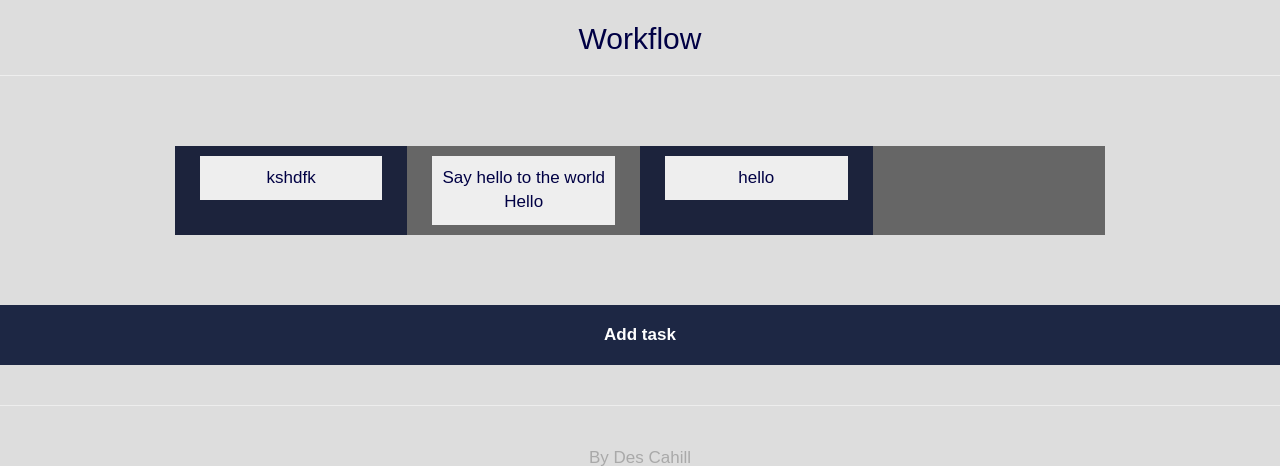
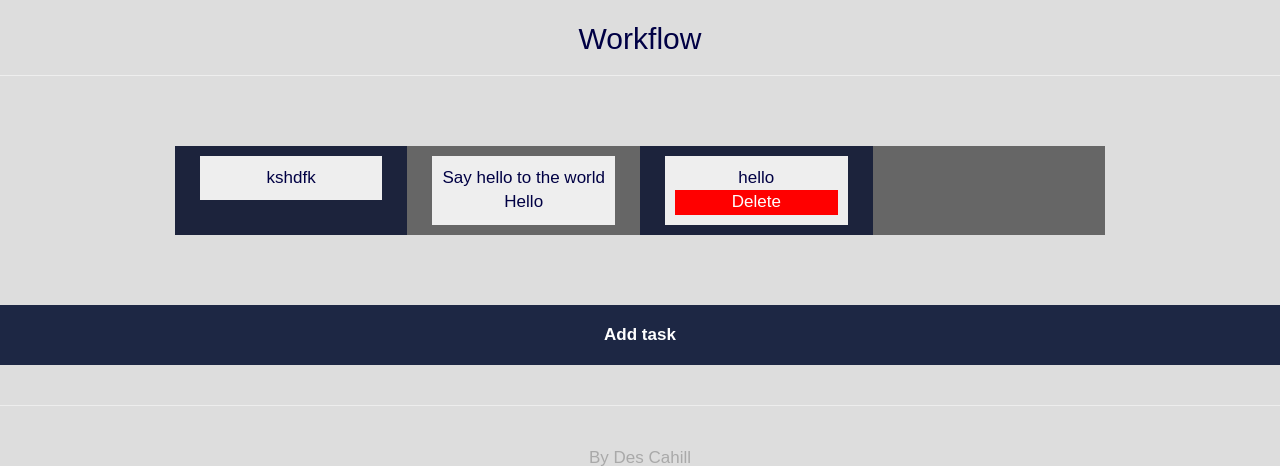
Before and after one commit to cahilld/stream3djangoproject, a Django app: page / in a window 1280 px wide. Shown: the part 56-522 px from the top of the page. Run offline with Django 3.2, Linux system fonts and the light colour scheme; a user stored in the database is signed in; data comes from the database, SQL or seed files in the repository; both versions use the stored data as it was after the commit; some libraries are stand-ins or nearby versions.

Commit message:
added delete button to done items on refresh

```diff
--- a/static/css/custom.css
+++ b/static/css/custom.css
@@ -1,10 +1,14 @@
 body {
-   font-family: Arial, sans-serif;
-   padding-top: 58px;
-   margin: 0px;
-   background-color: #dddddd;
+    font-family: Arial, sans-serif;
+    padding-top: 58px;
+    margin: 0px;
+    background-color: #dddddd;
 }
-
+#deleteitem{
+    background-color: red;
+    padding: 0;
+    margin: 0 auto;
+}
 #navigation{
     background: rgb(29,39,68);
     padding: 0px;
--- a/templates/index.html
+++ b/templates/index.html
@@ -28,8 +28,14 @@
 
                 <div id="D" class="container">
                     {% for item in items %}
+
                         {% ifequal item.status 'D' %}
-                            <div id="{{ item.id }}">{{ item.name }}</div>
+                            <div id="{{ item.id }}">{{ item.name }}
+                            {% csrf_token %}
+                            <form method="GET" action="{% url 'delete' item.id %}">
+                                <button id="deleteitem" type="submit">Delete</button>
+                            </form>
+                            </div>
                         {% endifequal %}
                     {% endfor %}
                 </div>
--- a/todo/urls.py
+++ b/todo/urls.py
@@ -23,13 +23,14 @@ from donations import urls as product_urls
 from checkout import urls as checkout_urls
 from .settings import MEDIA_ROOT
 from cart import urls as urls_cart
-from todoitem.views import move_item
+from todoitem.views import move_item, delete_item
 
 urlpatterns = [
     url(r'^admin/', admin.site.urls),
     url(r'^$', get_index, name="home"),
     url(r'^donations/', include(product_urls)),
     url(r'add$', add_item,),
+    url(r'^delete/(\d+)$', delete_item, name="delete"),
     url(r'^edit/(\d+)$', edit_item),
     url(r'^toggle/(\d+)$', toggle_item),
     url(r'^accounts/', include(accounts_urls)),
--- a/todoitem/views.py
+++ b/todoitem/views.py
@@ -46,6 +46,10 @@ def toggle_item(request, id):
     item.save()
     return redirect(get_index)
 
+def delete_item(request, id):
+    item=get_object_or_404(TodoItem, pk=id)
+    item.delete()
+    return redirect('home')
 
 def move_item(request):
     # if request.POST and request.is_ajax:
```
Also changed, not shown: db.sqlite3.
